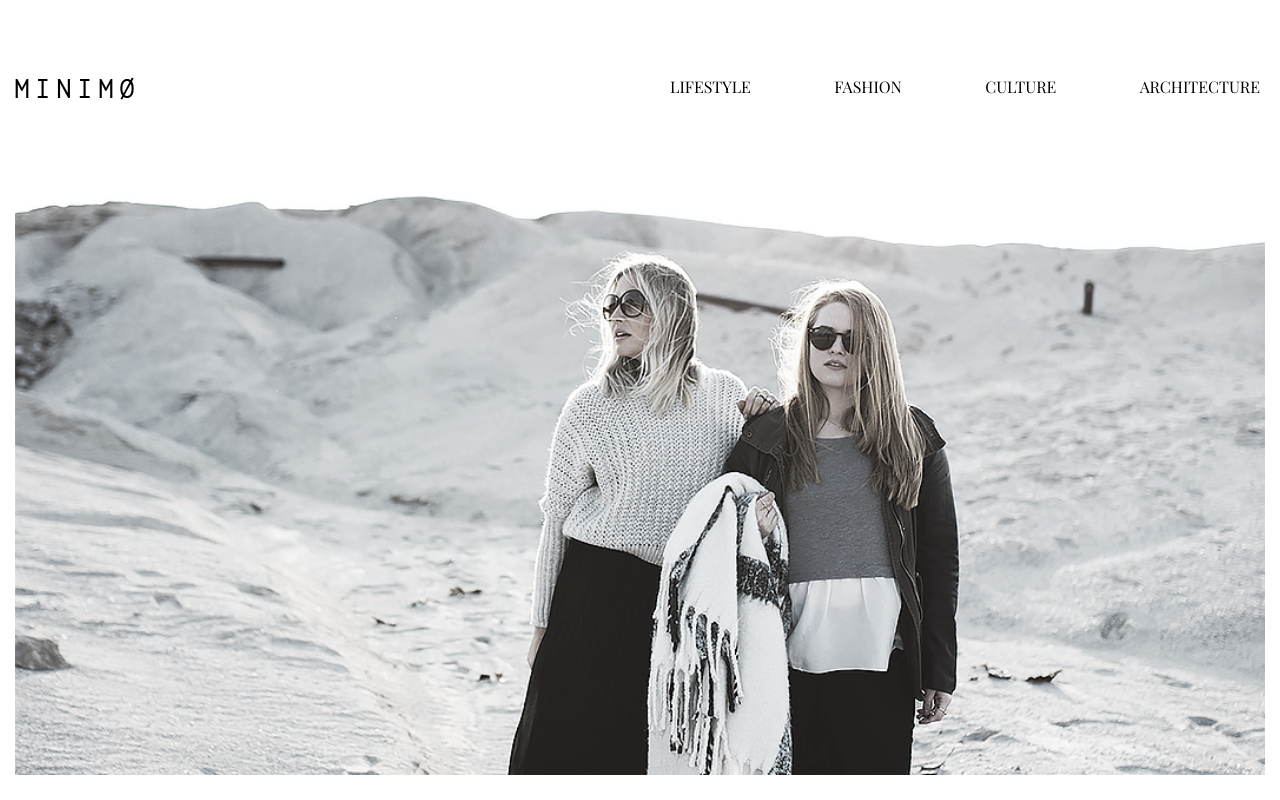
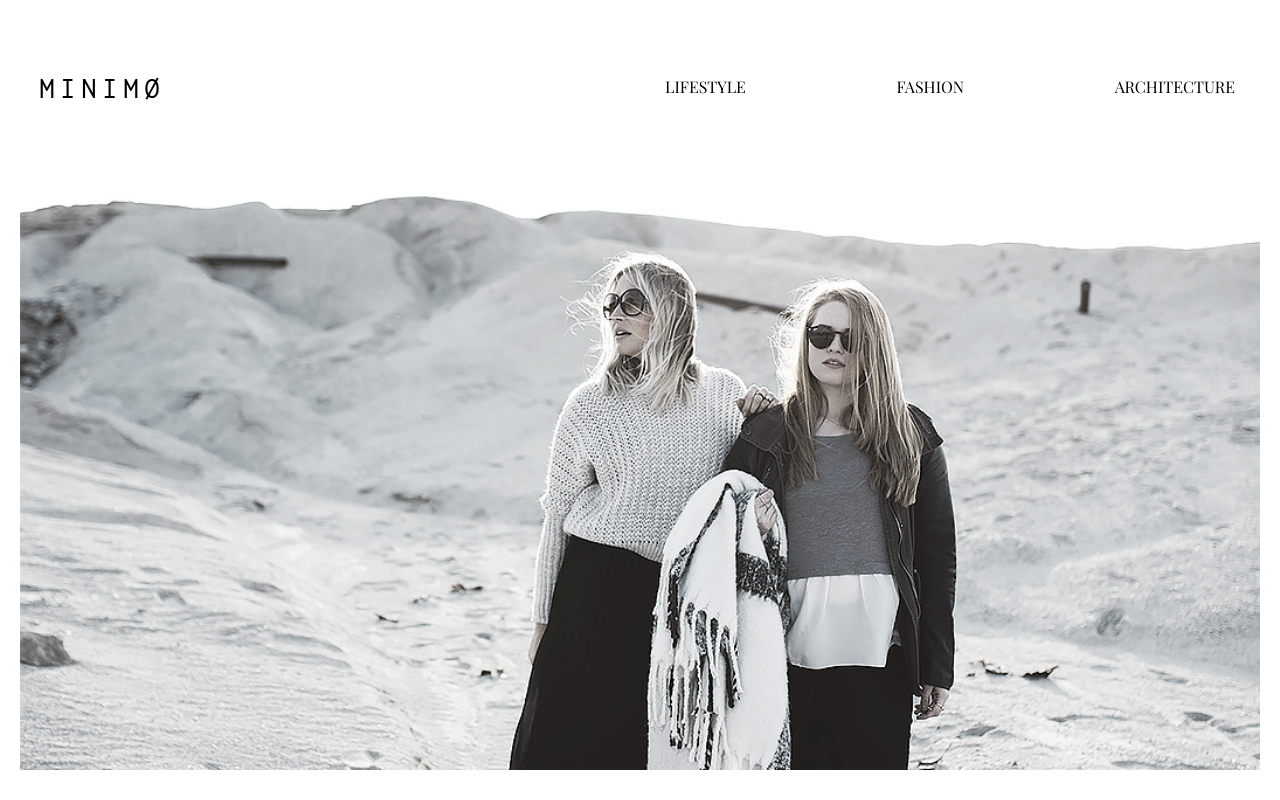
Before and after one commit to markowskam/portfolio, a Vue app in the folder blog/: page / in a window 1280 px wide. Shown: the top 800 px of the page. Built offline with nearby package versions, Linux system fonts and the light colour scheme; a web font is replaced by a local one.

Commit message:
Grid correction

```diff
--- a/blog/src/assets/css/main.css
+++ b/blog/src/assets/css/main.css
@@ -111,11 +111,10 @@ a {
   transition: all .5s ease-in-out; }
 
 .o-container {
-  padding: 0 15px; }
+  padding: 0 20px; }
   .o-container--fluid {
     width: 100%;
-    margin: auto;
-    padding: 0 15px; }
+    margin: auto; }
     @media (min-width: 768px) {
       .o-container--fluid {
         max-width: 750px; } }
@@ -124,23 +123,19 @@ a {
         max-width: 970px; } }
     @media (min-width: 1200px) {
       .o-container--fluid {
-        max-width: 1300px;
-        padding: 0; } }
+        max-width: 1300px; } }
 
 .o-grid-row {
   display: flex;
-  flex-wrap: wrap; }
+  flex-wrap: wrap;
+  margin-right: -20px;
+  margin-left: -20px; }
   @media (min-width: 992px) {
     .o-grid-row {
       flex-wrap: nowrap; } }
-  @media (min-width: 992px) {
-    .o-grid-row > *:not(:first-child) {
-      padding-left: 2%; } }
-  @media (min-width: 992px) {
-    .o-grid-row > *:not(:last-child) {
-      padding-right: 2%; } }
   .o-grid-row__item {
-    flex: 100%; }
+    flex: 100%;
+    padding: 0 20px; }
     @media (min-width: 992px) {
       .o-grid-row__item--2-1 {
         flex: 0 0 50%;
@@ -277,3 +272,9 @@ a {
     position: absolute;
     width: 100%;
     height: 100%; }
+
+.c-top-posts {
+  padding: 4.0625rem 0;
+  background-color: #f0f0f0; }
+  .c-top-posts__title {
+    text-transform: uppercase; }
--- a/blog/src/assets/scss/main.scss
+++ b/blog/src/assets/scss/main.scss
@@ -34,7 +34,7 @@
 @import "components/newsletter";
 @import "components/about-me";
 @import "components/banner";
-// @import "components/components.promo";
+@import "components/top-posts";
 
 // // UTILITIES
 // @import "node_modules/inuitcss/utilities/utilities.widths";
--- a/blog/src/assets/scss/objects/_grid.scss
+++ b/blog/src/assets/scss/objects/_grid.scss
@@ -1,9 +1,9 @@
 .o-container {
-    padding: 0 map-get($space, xxxs);
+    padding: 0 $gutter-half;
     &--fluid {
         width: 100%;
         margin: auto;
-        padding: 0 map-get($space, xxxs);
+        // padding: 0 $gutter-half;
         @media (min-width: $screen-sm-min) {
             max-width: $container-sm;
         }
@@ -12,7 +12,7 @@
         }
         @media (min-width: $screen-lg-min) {
             max-width: $container-xl;
-            padding: 0;
+            // padding: 0;
         }
     }
 }
@@ -20,22 +20,14 @@
 .o-grid-row {
     display: flex;
     flex-wrap: wrap;
+    margin-right: -$gutter-half;
+    margin-left: -$gutter-half;
     @media (min-width: $screen-md-min) {
         flex-wrap: nowrap;
     }
-    & > *:not(:first-child) {
-        @media (min-width: $screen-md-min) {
-            padding-left: 2%;
-        }
-    }
-    & > *:not(:last-child) {
-        @media (min-width: $screen-md-min) {
-            padding-right: 2%;
-        }
-    }
     &__item {
         flex: 100%;
-        // margin-left: -2%;
+        padding: 0 $gutter-half;
         &--2-1{
             @media (min-width: $screen-md-min) {
                 flex: 0 0 50%;
--- a/blog/src/assets/scss/settings/_variables.scss
+++ b/blog/src/assets/scss/settings/_variables.scss
@@ -77,6 +77,8 @@ $space: (
 /**************
 * Grid *
 **************/
+$gutter: 40px;
+$gutter-half: ($gutter/2);
 
 $screen-sm-min: 768px;
 $screen-md-min: 992px;
--- a/blog/src/components/AboutMe.vue
+++ b/blog/src/components/AboutMe.vue
@@ -19,14 +19,14 @@
                 </a>
             </div>
         </div>
-        <banner></banner>
+        <!-- <banner></banner> -->
     </aside>
 </template>
 <script>
-    import Banner from './Banner.vue'
+    // import Banner from './Banner.vue'
     export default {
-        components: {
-            'banner': Banner
-        }
+        // components: {
+        //     'banner': Banner
+        // }
     }
 </script>
--- a/blog/src/components/Header.vue
+++ b/blog/src/components/Header.vue
@@ -14,9 +14,9 @@
                     <li>
                         <router-link to="/posts/fashion" class="c-header__item" exact>Fashion</router-link>
                     </li>
-                    <li>
+                    <!-- <li>
                         <router-link to="/posts/culture" class="c-header__item" exact>Culture</router-link>
-                    </li>
+                    </li> -->
                     <li>
                         <router-link to="/posts/architecture" class="c-header__item" exact>Architecture</router-link>
                     </li>
--- a/blog/src/components/LatestPosts.vue
+++ b/blog/src/components/LatestPosts.vue
@@ -2,7 +2,7 @@
     <div>
         <latest-post></latest-post>
         <newsletter></newsletter>
-        <latest-posts-list class="o-container o-container--fluid"></latest-posts-list>
+        <latest-posts-list></latest-posts-list>
     </div>
 </template>
 
--- a/blog/src/components/LatestPostsList.vue
+++ b/blog/src/components/LatestPostsList.vue
@@ -1,4 +1,5 @@
 <template>
+    <div class="o-container o-container--fluid">
         <div class="o-grid-row">
             <div class="o-grid-row__item o-grid-row__item--half">
                 <article class="c-latest-post">
@@ -47,6 +48,7 @@
                 </article>
             </div>
         </div>
+    </div>
 </template>
 
 <script>
--- a/blog/src/components/SinglePost.vue
+++ b/blog/src/components/SinglePost.vue
@@ -37,46 +37,26 @@
                         expedita mollitia dolorum perspiciatis dignissimos accusantium illum? Aut assumenda odio qui nobis
                         ipsum laboriosam, labore vero! Minima ipsum consequuntur amet. Lorem ipsum dolor sit amet consectetur
                         adipisicing elit. Perferendis culpa expedita mollitia dolorum perspiciatis dignissimos accusantium
-                        illum? Aut assumenda odio qui nobis ipsum laboriosam, labore vero! Minima ipsum consequuntur amet.Lorem
+                        illum? Aut assumenda odio qui nobisum laboriosam, labore vero! Minima ipsum consequuntur amet.Lorem
                         ipsum dolor sit amet consectetur adipisicing elit. Perferendis culpa expedita mollitia dolorum perspiciatis
                         dignissimos accusantium illum? Aut assumenda odio qui nobis ipsum laboriosam, labore vero! Minima
-                        ipsum consequuntur amet.Lorem ipsum dolor sit amet consectetur adipisicing elit. Perferendis culpa
-                        expedita mollitia dolorum perspiciatis dignissimos
+                        ipsum consequuntur amet.Lorem ipsum dolor si
                     </p>
                 </div>
                 <about-me></about-me>
             </div>
         </div>
-        <div class="c-top-posts">
-            <div class="o-container o-container--fluid">
-                <div class="o-grid-row">
-                    <div class="o-grid-row__item--3-1">
-                        <div class="c-top-posts__img-box">
-                            <img src="../assets/img/lifestyle_lazy_1.jpg" alt="" class="c-top-posts_img">
-                        </div>
-                    </div>
-                    <div class="o-grid-row__item--3-1">
-                        <div class="c-top-posts__img-box">
-                            <img src="../assets/img/lifestyle_lazy_1.jpg" alt="" class="c-top-posts_img">
-                        </div>
-                    </div>
-                    <div class="o-grid-row__item--3-1">
-                        <div class="c-top-posts__img-box">
-                            <img src="../assets/img/lifestyle_lazy_1.jpg" alt="" class="c-top-posts_img">
-                        </div>
-                    </div>
-                </div>
-            </div>
-
-        </div>
+        <top-posts></top-posts>
     </article>
 </template>
 
 <script>
     import AboutMe from './AboutMe.vue'
+    import TopPosts from './TopPosts.vue'
     export default {
         components: {
-            'about-me': AboutMe
+            'about-me': AboutMe,
+            'top-posts': TopPosts
         }
     }
 </script>
--- /dev/null
+++ b/blog/src/components/TopPosts.vue
@@ -0,0 +1,30 @@
+<template>
+    <div class="c-top-posts">
+            <div class="o-container o-container--fluid">
+                <h3 class="c-top-posts__title">Top posts</h3>
+                <div class="o-grid-row">
+                    <div class="o-grid-row__item o-grid-row__item--3-1">
+                        <div class="c-top-posts__img-box">
+                            <img src="../assets/img/lifestyle_lazy_1.jpg" alt="" class="c-top-posts_img">
+                        </div>
+                    </div>
+                    <div class="o-grid-row__item o-grid-row__item--3-1">
+                        <div class="c-top-posts__img-box">
+                            <img src="../assets/img/lifestyle_lazy_1.jpg" alt="" class="c-top-posts_img">
+                        </div>
+                    </div>
+                    <div class="o-grid-row__item o-grid-row__item--3-1">
+                        <div class="c-top-posts__img-box">
+                            <img src="../assets/img/lifestyle_lazy_1.jpg" alt="" class="c-top-posts_img">
+                        </div>
+                    </div>
+                </div>
+            </div>
+        </div>
+</template>
+
+<script>
+export default {
+
+}
+</script>
```
Also changed, not shown: blog/src/assets/scss/components/_top-posts.scss (added, +7 -0 lines). Lines whose indentation alone changed are shown as unchanged.
